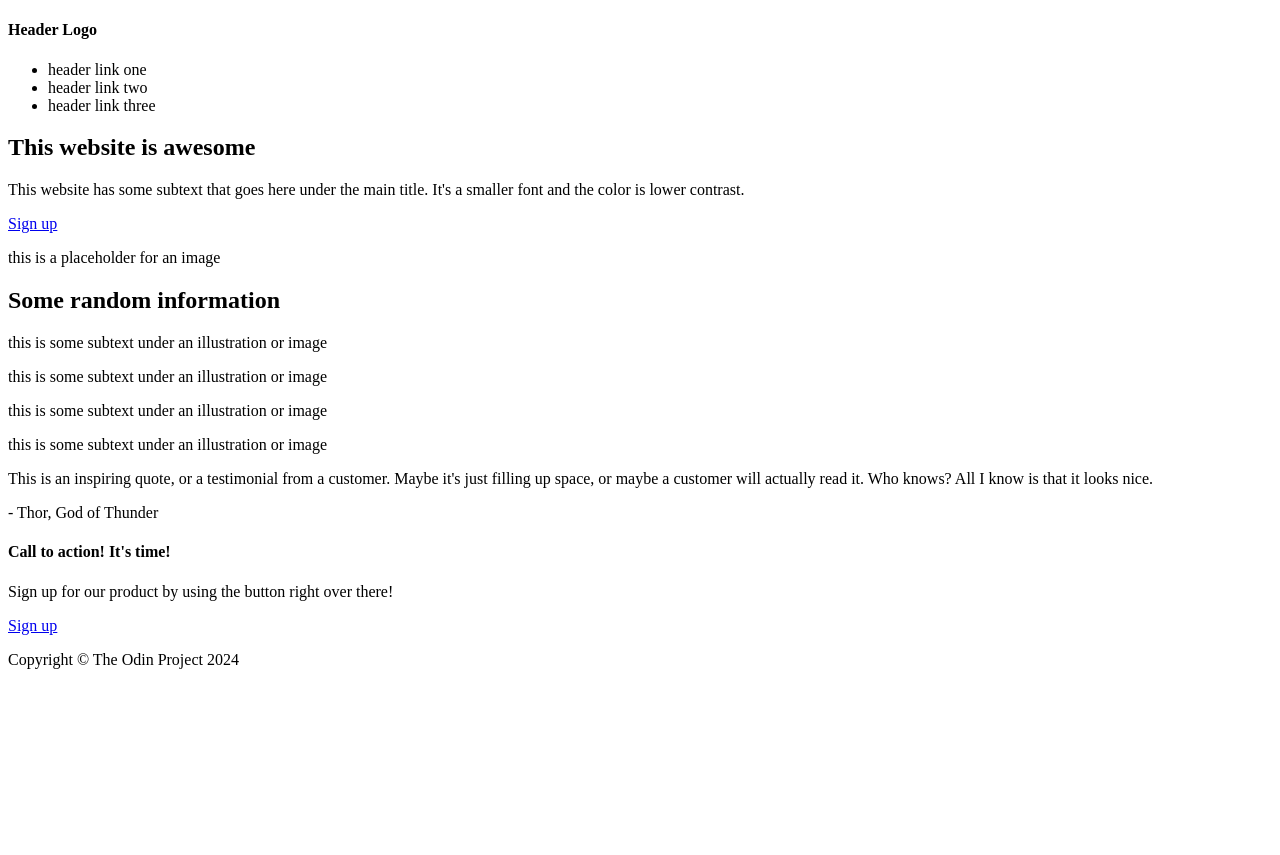
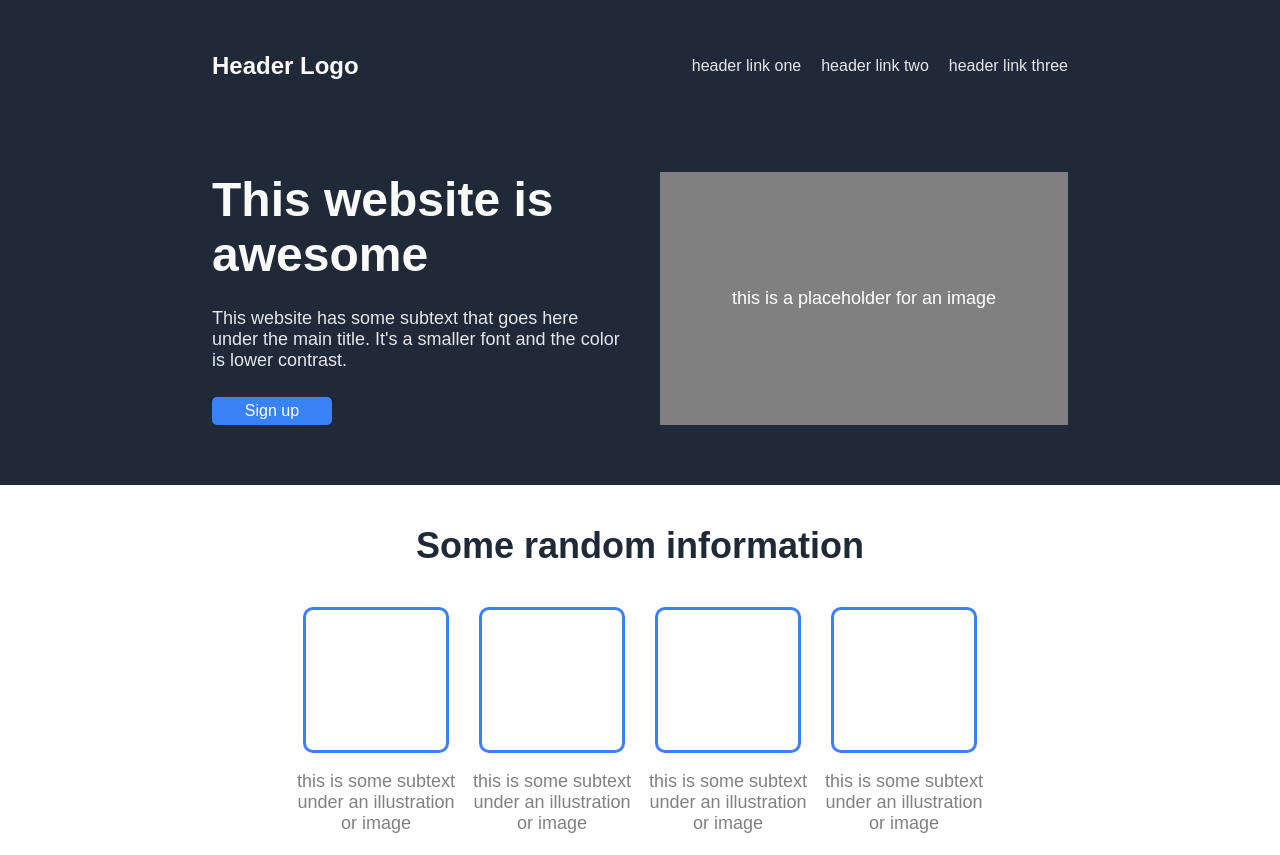
Before and after one commit to prxsto/odin-landing-page, a plain HTML site: page index.html in a window 1280 px wide. Shown: the top 855 px of the page. Before the commit the page ends 800 px from the top, so only its background shows below. Drawn offline with Linux system fonts and the light colour scheme.

Commit message:
actually fixed css linking :)

```diff
--- a/index.html
+++ b/index.html
@@ -6,7 +6,7 @@
   <meta name="viewport" content="width=device-width, initial-scale=1.0">
   <meta http-equiv="X-UA-Compatible" content="ie=edge">
   <title>Landing Page Project</title>
-  <link rel="stylesheet" type="text/css" href="css/style.css>
+  <link rel="stylesheet" type="text/css" href="styles.css">
 </head>
 
 <body>
```
Also changed, not shown: styles.css (renamed from css/style.css). Lines whose indentation alone changed are shown as unchanged.
